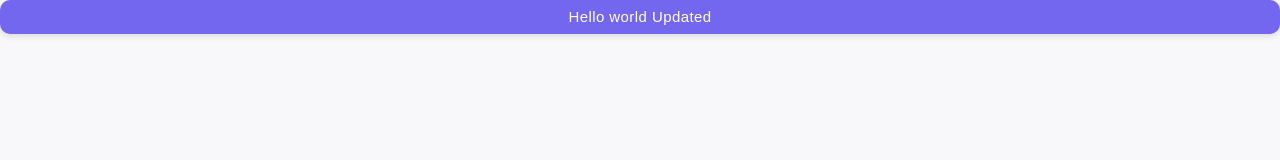
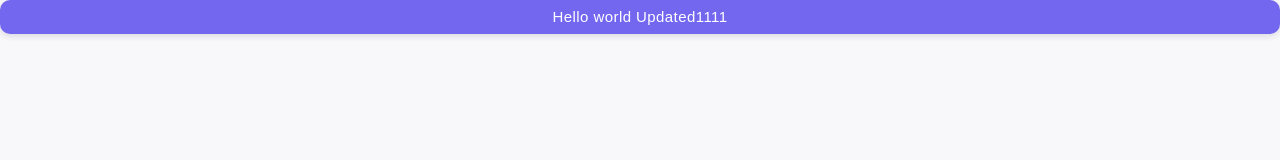
Before and after one commit to Boy99999999/App_Shop_FE, a Next.js app: page / in a window 1280 px wide. Shown: the top 160 px of the page. Built offline with nearby package versions, Linux system fonts and the light colour scheme.

Commit message:
Updated code

```diff
--- a/src/pages/index.tsx
+++ b/src/pages/index.tsx
@@ -23,7 +23,7 @@ export default function Home() {
         <meta name='viewport' content='width=device-width, initial-scale=1' />
         <link rel='icon' href='/favicon.ico' />
       </Head>
-      <Button variant='contained'>Hello world Updated</Button>
+      <Button variant='contained'>Hello world Updated1111</Button>
     </>
   )
 }
```
